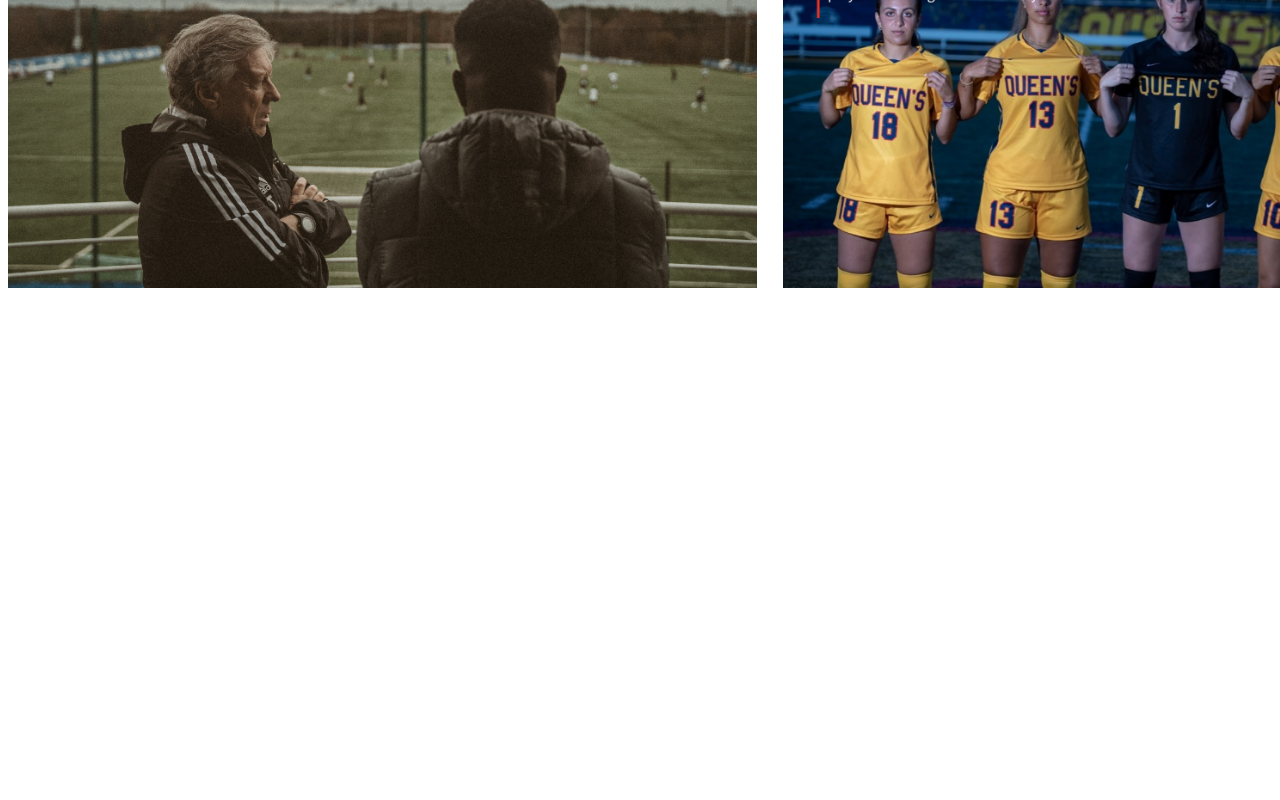
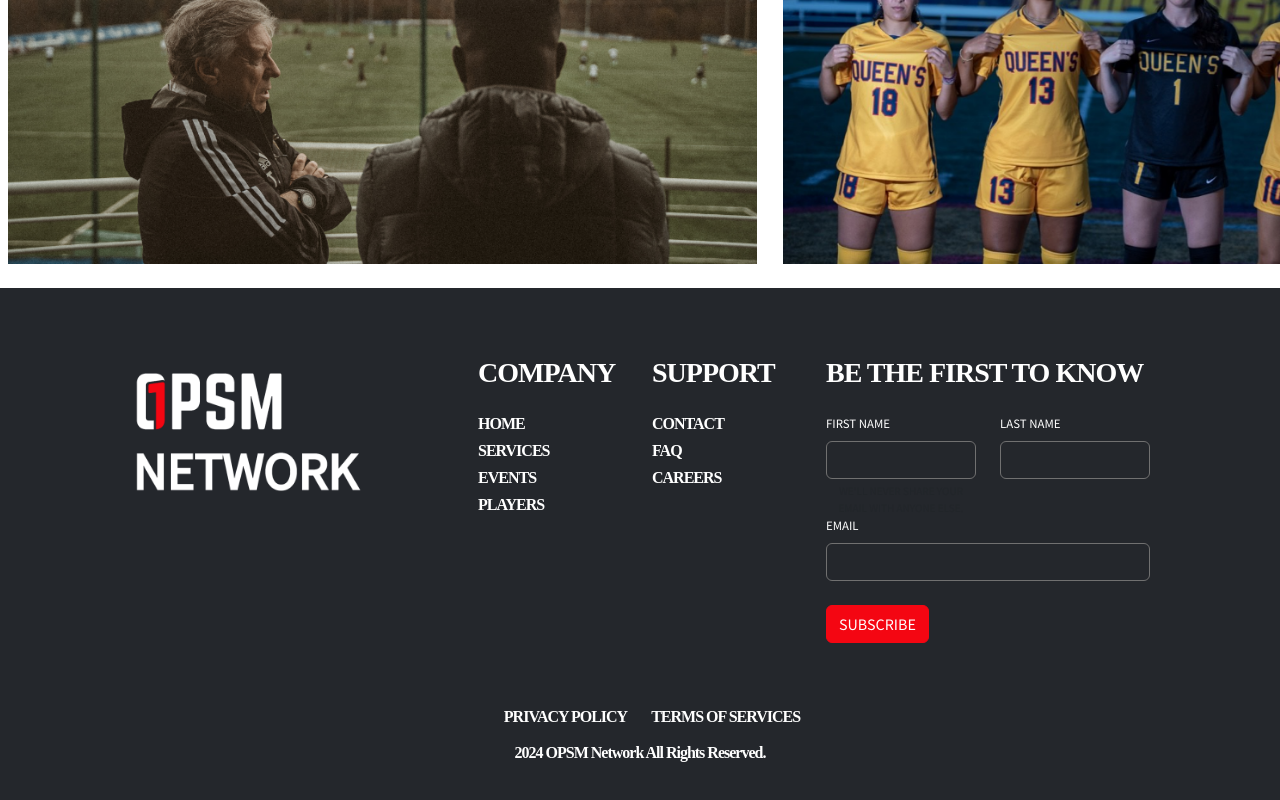
Before and after one commit to mnshah0101/opsm-network, a Next.js app: page / in a window 1280 px wide. Shown: the part 1284-2084 px from the top of the page. Before the commit the page ends 1620 px from the top, so only its background shows below. Built offline with nearby package versions, Linux system fonts and the light colour scheme; a web font is replaced by a local one.

Commit message:
footer added

```diff
--- /dev/null
+++ b/components/footer/Footer.jsx
@@ -0,0 +1,94 @@
+export default function Footer(){
+    return (
+        <footer className="footer-div py-8">
+            <div className="container">
+                <div className="d-flex flex-column  m-5">
+
+                    <div className="d-flex mb-3 flex-row justify-content-between row">
+
+                        <div className="col-12 col-lg-3">
+
+                            <img className="img-fluid" src="/assets/images/footer/opsm_network_logo.png" alt="" />
+
+
+                        </div>
+
+
+                        <div className="text-uppercase text-bold col-12 col-lg-1 my-4 my-lg-0 text-white d-flex flex-column justify-content-start align-items-start">
+
+                            <h3 className="heavy-font mb-4">Company</h3>
+                            <p className="text-left h6 heavy-font">Home</p>
+                            <p className="text-left h6 heavy-font">Services</p>
+                            <p className="text-left h6 heavy-font">Events</p>
+                            <p className="text-left h6 heavy-font">Players</p>
+
+                        </div>
+
+                       <div className="text-uppercase text-bold col-12 col-lg-1 my-4 my-lg-0 text-white d-flex flex-column justify-content-start align-items-start">
+
+                            <h3 className="heavy-font  mb-4">Support</h3>
+                            <p className="text-left h6 heavy-font">Contact</p>
+                            <p className="text-left h6 heavy-font">FAQ</p>
+                            <p className="text-left h6 heavy-font">Careers</p>
+
+                        </div>
+
+                        <div className="col-lg-4 col-12 my-4 my-lg-0 text-white text-uppercase d-flex flex-column align-items-start">
+
+                            <h3 className="heavy-font mb-4">Be The First To Know</h3>
+
+                            <form >
+
+                                <div className="d-flex justify-content-start align-items-start row">
+
+                        <div className="col-6 d-flex flex-column justify-content-center align-items-start ">
+                        <label for="exampleInputEmail1" className="form-label text-left ">First Name</label>
+                        <input type="email" class=" transparent-input form-control" id="exampleInputEmail1" aria-describedby="emailHelp"/>
+                        <div id="emailHelp" class="form-text">We'll never share your email with anyone else.</div>
+
+                    </div>
+
+                        <div className="col-6 d-flex flex-column justify-content-center align-items-start ">
+                        <label for="exampleInputPassword1" className="form-label">Last Name</label>
+                        <input type="password" className="transparent-input form-control" id="exampleInputPassword1"/>
+                    </div>
+
+                        <div className="col-12 mb-4 d-flex flex-column justify-content-center align-items-start ">
+                        <label for="exampleInputPassword1" className="form-label">Email</label>
+                        <input type="email" className="form-control transparent-input" id="exampleInputPassword1"/>
+                    </div>
+                    </div>
+
+                    <div className="d-flex justify-content-start align-items-start">
+
+                    <button type="submit" className="btn btn-primary text-white">SUBSCRIBE</button>
+
+                    </div>
+                    </form>
+
+
+                        </div>
+
+
+
+                        </div>
+
+                       <div className="d-flex flex-column justify-content-center text-white mt-5 h6 heavy-font">
+  <div className="d-flex flex-column flex-md-row justify-content-center mb-3">
+    <span className="mx-md-4 text-center text-md-left">PRIVACY POLICY</span>
+    <span className="text-center text-md-left">TERMS OF SERVICES</span>
+  </div>
+  <div className="col-12">2024 OPSM Network All Rights Reserved.</div>
+</div>
+
+
+
+
+
+                </div>
+            </div>
+
+
+        </footer>
+    )
+}
--- a/components/home/WhatWeDo.jsx
+++ b/components/home/WhatWeDo.jsx
@@ -51,7 +51,7 @@
 
   return (
 
-    <div className="ml-lg-5 my-lg-5 pt-2">
+    <div className="ml-lg-5 my-4 pt-2">
         <div className="container my-5">
            <div className="row">
             <div className="col-lg-6 col-12 d-flex justify-content-center flex-column align-items-center ">
--- a/src/app/page.js
+++ b/src/app/page.js
@@ -1,12 +1,14 @@
 import Hero from "../../components/home/Hero";
 import Header from "../../components/header/Header";
 import WhatWeDo from "../../components/home/WhatWeDo";
+import Footer from "../../components/footer/Footer";
 export default function Home() {
   return (
     <div>
       <Header />
       <Hero />
       <WhatWeDo className="my-4" />
+      <Footer />
 
     </div>
 
--- a/styles/globals.css
+++ b/styles/globals.css
@@ -99,3 +99,22 @@
     font-size: 1rem;
   }
 }
+
+.footer-div {
+  background-color: #24272c;
+  padding: 20px;
+  text-align: center;
+  font-size: 0.8rem;
+  font-family: "Source Sans Pro";
+}
+
+.heavy-font {
+  font-family: "Source Sans Pro";
+  font-weight: 900 !important;
+  letter-spacing: -1px;
+}
+
+input.transparent-input {
+  background-color: transparent !important;
+  border: #707070 1px solid;
+}
```
Also changed, not shown: public/assets/images/footer/opsm_network_logo.png (added).
